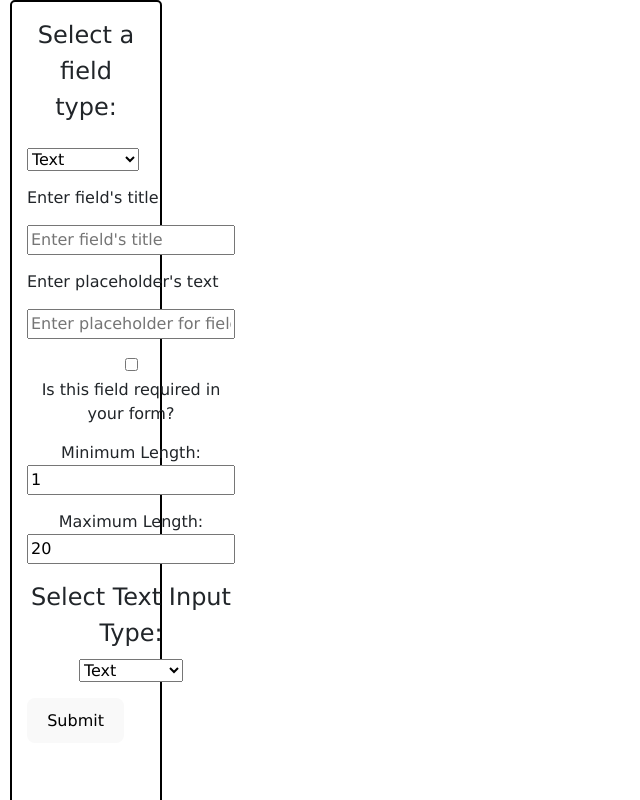
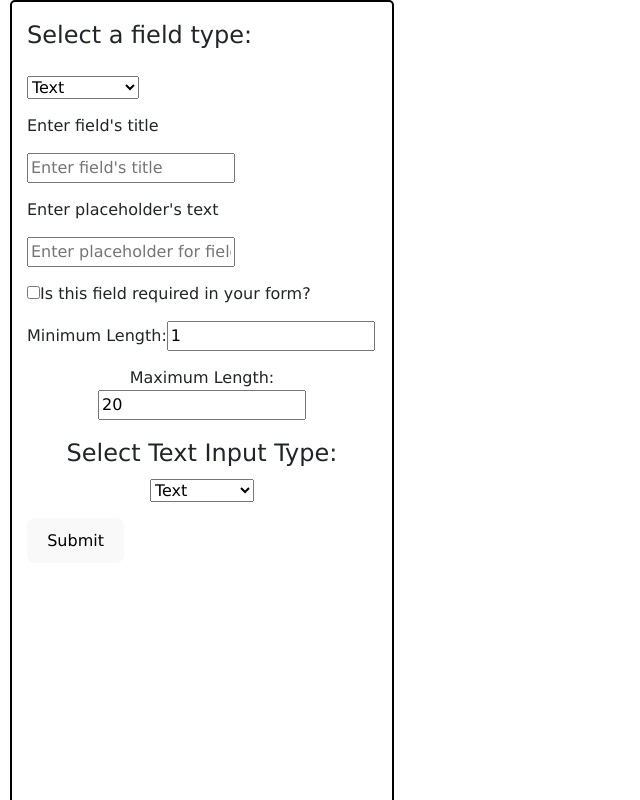
Before and after one commit to alimhp021/Formaloo, a React (Vite) app in the folder front-end/: page / in a window 1280 px wide. Shown: the top 800 px of the page, without its empty margins (0-640 px from the left). Built offline with nearby package versions, Linux system fonts and the light colour scheme.

Commit message:
updates app.css

```diff
--- a/front-end/src/App.css
+++ b/front-end/src/App.css
@@ -1,5 +1,5 @@
-@import 'bootstrap';
-@import 'bootstrap-icons';
+@import "bootstrap";
+@import "bootstrap-icons";
 
 .App {
   text-align: center;
@@ -38,5 +38,5 @@
 }
 
 .App .CreateForm {
-  width: 100%;
+  width: 100vw;
 }
```
